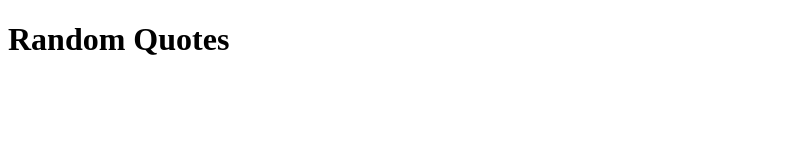
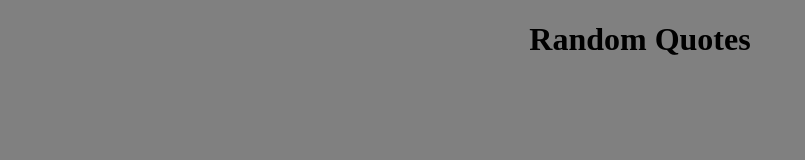
Before and after one commit to karenastevens/randomquotes, a plain HTML site: page index.html in a window 1280 px wide. Shown: the whole page, without its empty margins (0-805 px from the left). Drawn offline with Linux system fonts and the light colour scheme.

Commit message:
Link stylesheet

```diff
--- a/CSS/stylesheet.css
+++ b/CSS/stylesheet.css
@@ -0,0 +1,10 @@
+
+/* body */
+
+body {
+  background-color: gray;
+}
+
+h1 {
+  text-align: center;
+}
--- a/index.html
+++ b/index.html
@@ -2,6 +2,7 @@
 <html>
   <head>
     <title>Random Quotes</title>
+    <link rel="stylesheet" type="text/css" href="css/stylesheet.css">
   </head>
   <body>
     <h1>Random Quotes</h1>
```
